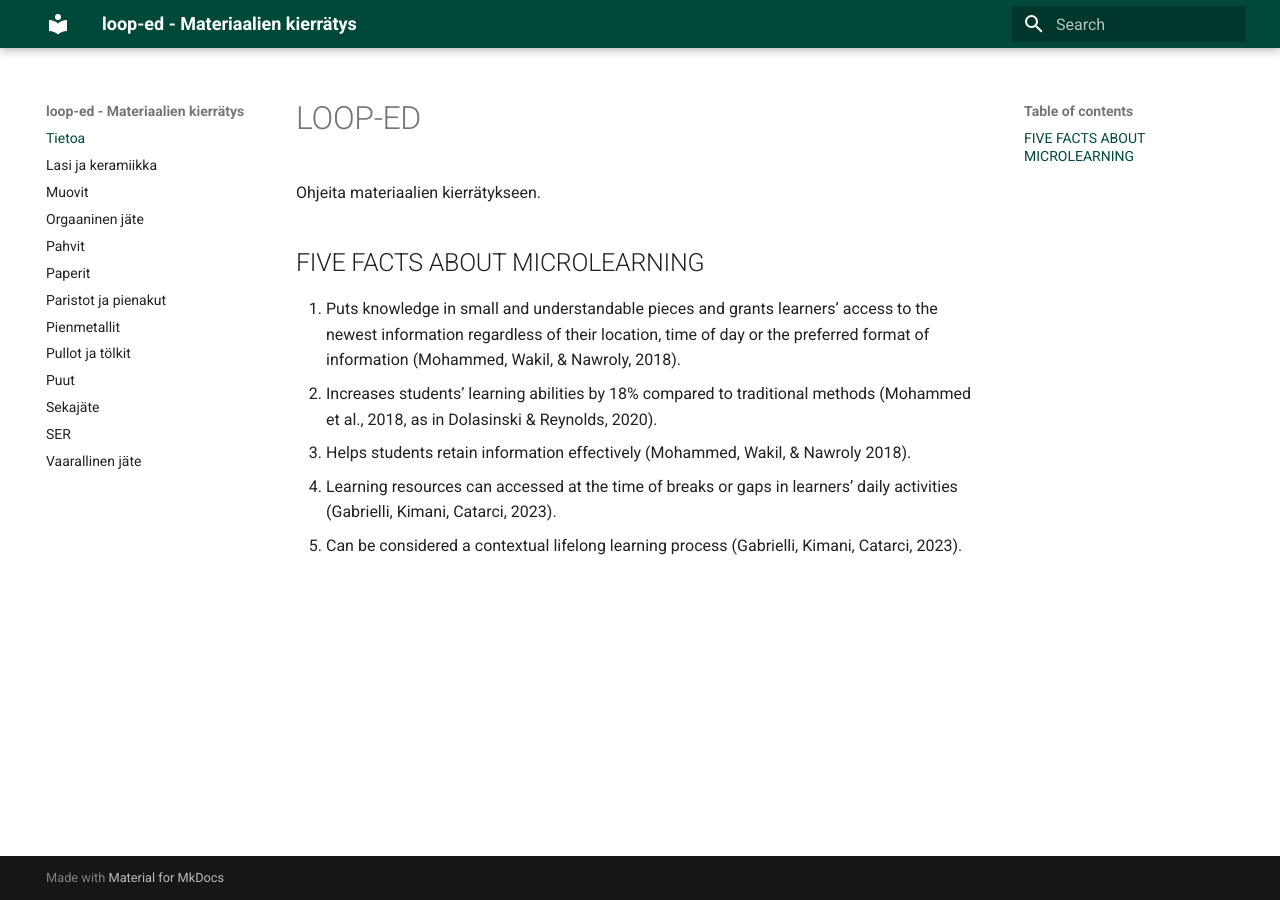
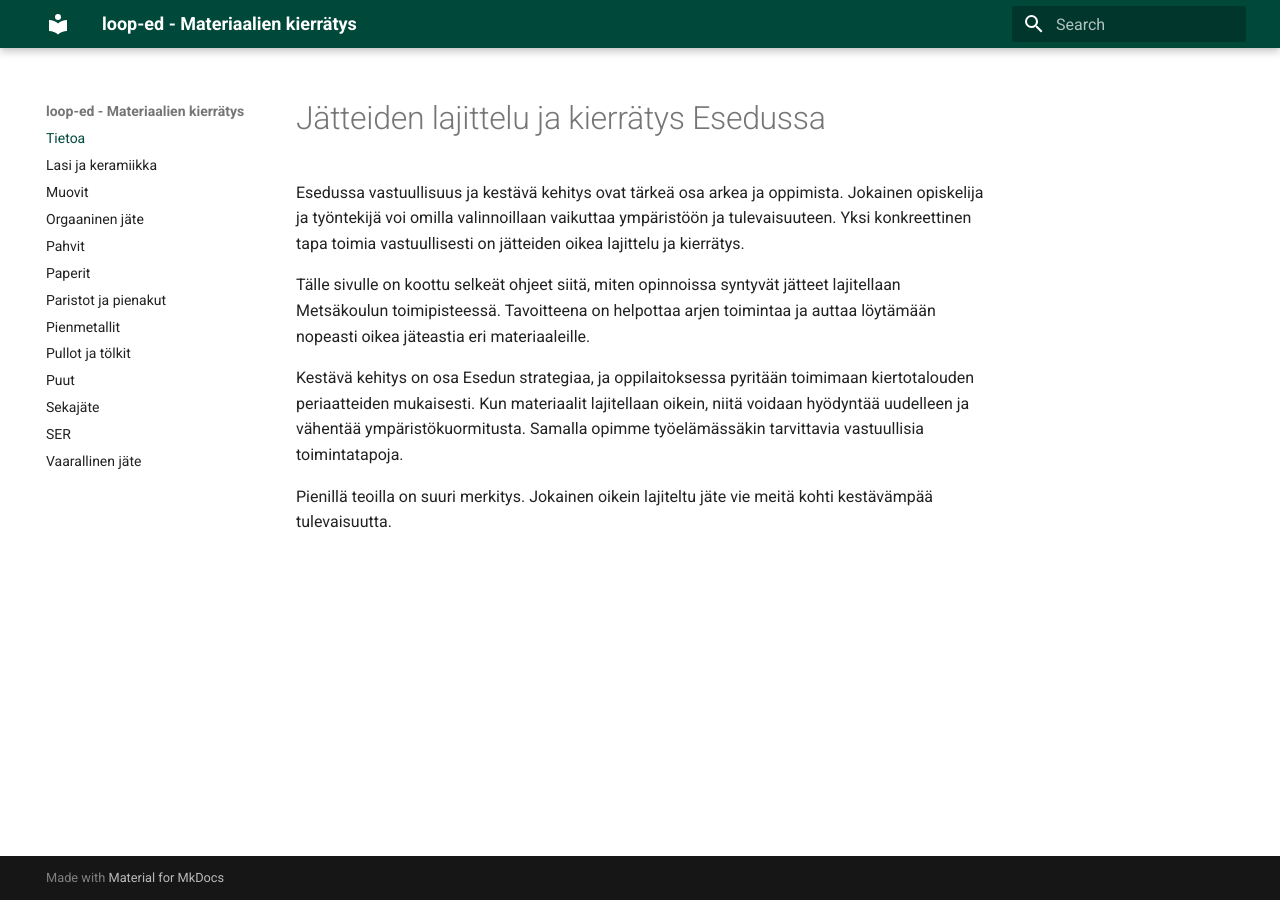
Before and after one commit to vt13op/loop-ed, an MkDocs documentation site: the page built from docs/index.md, in a window 1280 px wide. Built offline with MkDocs 1.6.1 and Material for MkDocs 9.7.7, drawn with Linux system fonts in a browser that asks for light colours.

Commit message:
Update index.md

```diff
--- a/docs/index.md
+++ b/docs/index.md
@@ -1,11 +1,9 @@
-# LOOP-ED
+# Jätteiden lajittelu ja kierrätys Esedussa
 
-Ohjeita materiaalien kierrätykseen.
+Esedussa vastuullisuus ja kestävä kehitys ovat tärkeä osa arkea ja oppimista. Jokainen opiskelija ja työntekijä voi omilla valinnoillaan vaikuttaa ympäristöön ja tulevaisuuteen. Yksi konkreettinen tapa toimia vastuullisesti on jätteiden oikea lajittelu ja kierrätys.
 
-## FIVE FACTS ABOUT MICROLEARNING
+Tälle sivulle on koottu selkeät ohjeet siitä, miten opinnoissa syntyvät jätteet lajitellaan Metsäkoulun toimipisteessä. Tavoitteena on helpottaa arjen toimintaa ja auttaa löytämään nopeasti oikea jäteastia eri materiaaleille.
 
-1. Puts knowledge in small and understandable pieces and grants learners’ access to the newest information regardless of their location, time of day or the preferred format of information (Mohammed, Wakil, & Nawroly, 2018).
-2. Increases students’ learning abilities by 18% compared to traditional methods (Mohammed et al., 2018, as in Dolasinski & Reynolds, 2020).
-3. Helps students retain information effectively (Mohammed, Wakil, & Nawroly 2018).
-4. Learning resources can accessed at the time of breaks or gaps in learners’ daily activities (Gabrielli, Kimani, Catarci, 2023).
-5. Can be considered a contextual lifelong learning process (Gabrielli, Kimani, Catarci, 2023).
+Kestävä kehitys on osa Esedun strategiaa, ja oppilaitoksessa pyritään toimimaan kiertotalouden periaatteiden mukaisesti. Kun materiaalit lajitellaan oikein, niitä voidaan hyödyntää uudelleen ja vähentää ympäristökuormitusta. Samalla opimme työelämässäkin tarvittavia vastuullisia toimintatapoja.
+
+Pienillä teoilla on suuri merkitys. Jokainen oikein lajiteltu jäte vie meitä kohti kestävämpää tulevaisuutta.
```
